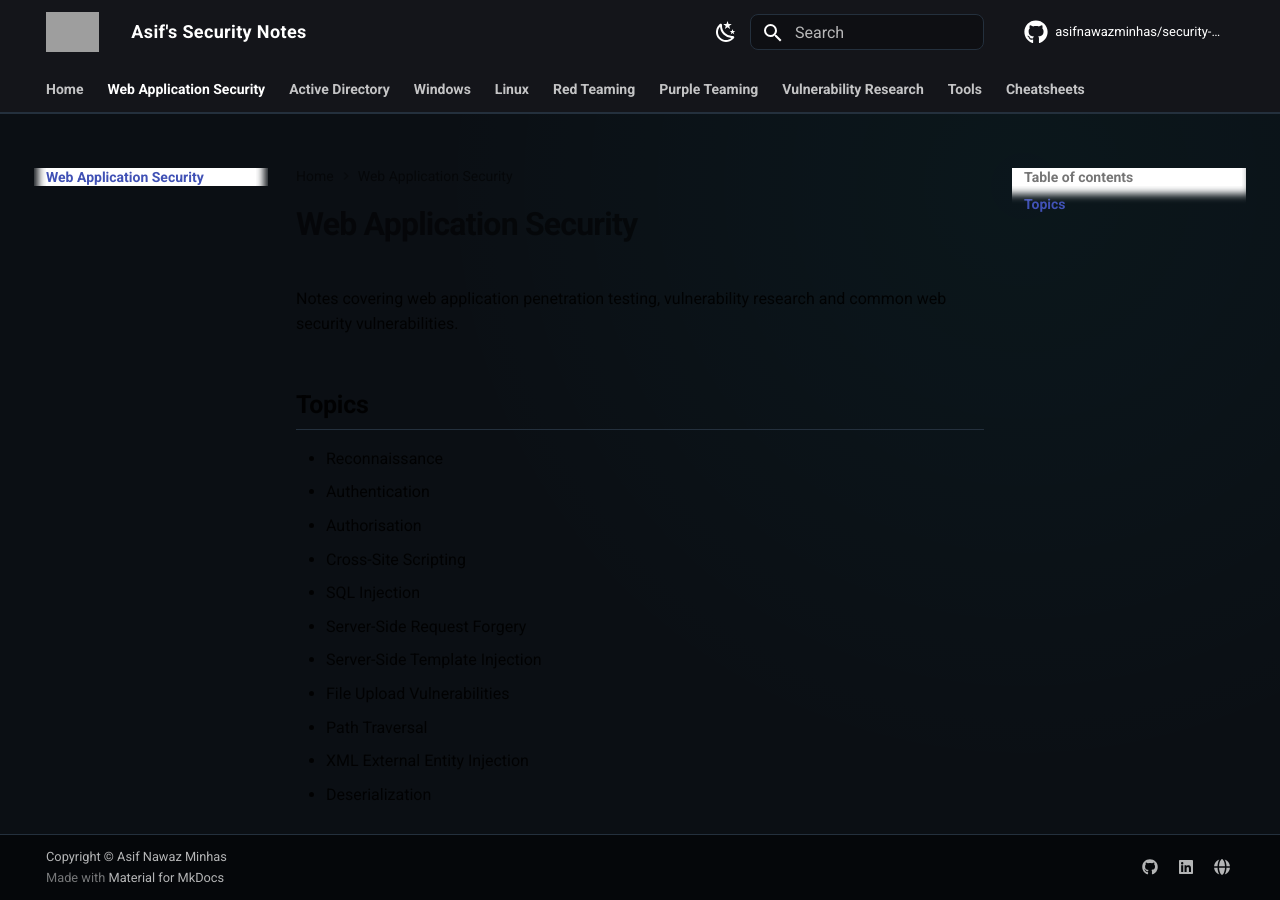
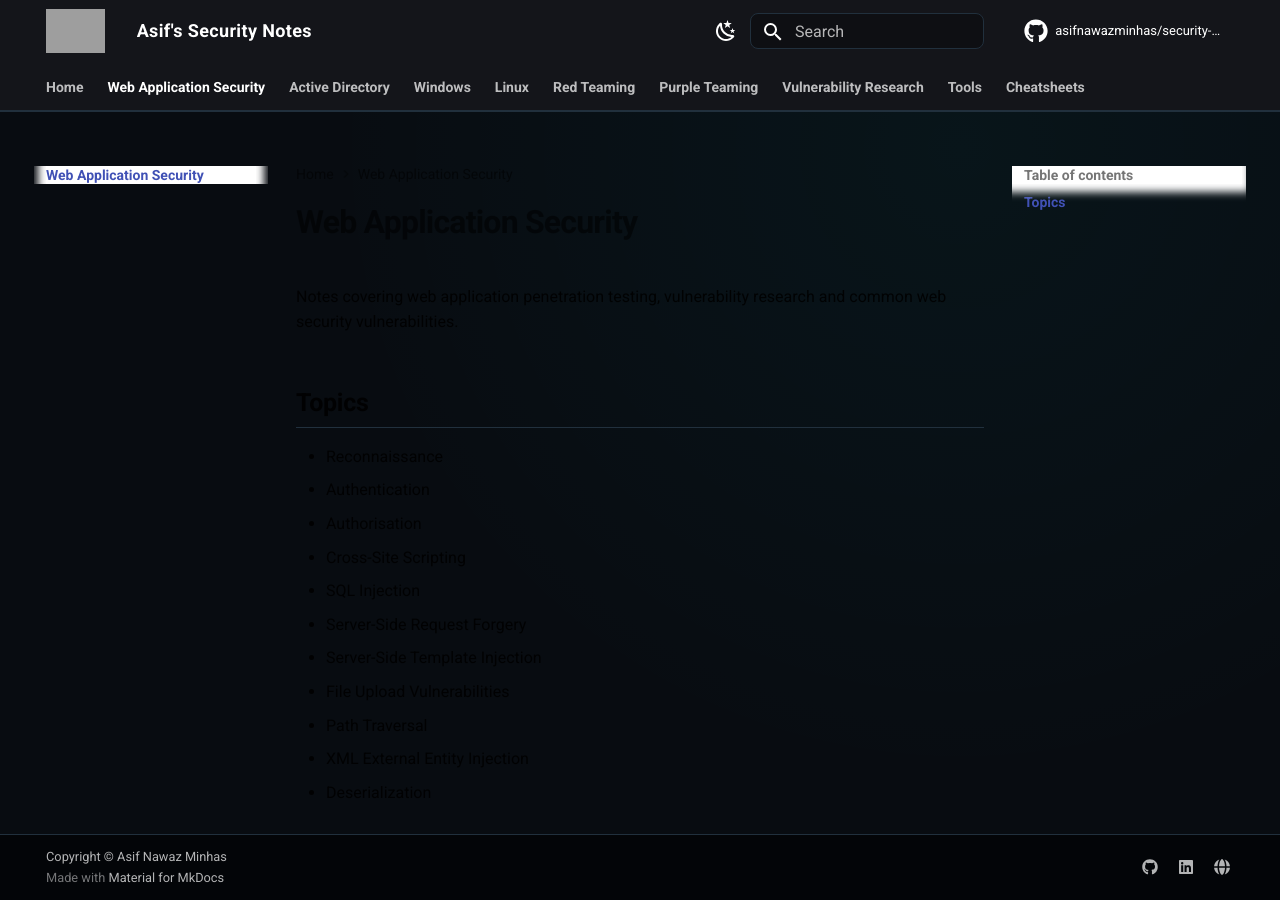
Before and after one commit to asifnawazminhas/security-notes, an MkDocs documentation site: the page built from docs/web/index.md, in a window 1280 px wide. Built offline with MkDocs 1.6.1 and Material for MkDocs 9.7.7, drawn with Linux system fonts in a browser that asks for light colours; comment, search, counter and statistics services are not loaded; grey boxes are pictures that could not be loaded.

Commit message:
Refactor styles in extra.css for dark theme
Updated colors and styles for dark theme and various components in extra.css. Improved overall styling for better visual consistency.

```diff
--- a/docs/stylesheets/extra.css
+++ b/docs/stylesheets/extra.css
@@ -1,41 +1,48 @@
-/* =========================================================
+/* ==========================================================
    Asif's Security Notes
-   Custom MkDocs Material styling
-   ========================================================= */
-
-/* ---------- Global ---------- */
+   Custom MkDocs Material Theme
+   ========================================================== */
 
 :root {
   --am-cyan: #00e5ff;
-  --am-cyan-soft: #64f2ff;
-  --am-red: #ff3b5c;
-  --am-bg: #0b0f14;
-  --am-surface: #111821;
-  --am-border: #24303d;
+  --am-cyan-soft: #67f4ff;
+  --am-cyan-dark: #009fb3;
+  --am-red: #ff334f;
+
+  --am-bg: #080c11;
+  --am-bg-deep: #05080c;
+  --am-surface: #0e151d;
+  --am-surface-light: #131d27;
+  --am-border: #21303d;
 }
 
-/* ---------- Dark theme ---------- */
+/* ==========================================================
+   DARK THEME
+   ========================================================== */
 
 [data-md-color-scheme="slate"] {
   --md-default-bg-color: var(--am-bg);
-  --md-default-fg-color: #d8dee9;
-  --md-default-fg-color--light: #aab4c0;
+  --md-default-fg-color: #d8e0e8;
+  --md-default-fg-color--light: #aab5c0;
+  --md-default-fg-color--lighter: #73808d;
 
-  --md-primary-fg-color: #080b0f;
+  --md-primary-fg-color: #05080c;
   --md-primary-bg-color: #ffffff;
 
   --md-accent-fg-color: var(--am-cyan);
 
-  --md-code-bg-color: #080c10;
-  --md-code-fg-color: #d8dee9;
+  --md-code-bg-color: #05090d;
+  --md-code-fg-color: #dce5ed;
 
   --md-typeset-a-color: var(--am-cyan);
 }
 
-/* ---------- Header ---------- */
+/* ==========================================================
+   HEADER
+   ========================================================== */
 
 .md-header {
-  background: rgba(8, 11, 15, 0.97);
+  background: rgba(5, 8, 12, 0.98);
   border-bottom: 1px solid var(--am-border);
   box-shadow: none;
 }
@@ -45,22 +52,32 @@
   letter-spacing: 0.02em;
 }
 
-.md-header__button.md-logo img,
-.md-header__button.md-logo svg {
-  height: 2rem;
-  width: auto;
+.md-header__button.md-logo {
+  padding-top: 0.25rem;
+  padding-bottom: 0.25rem;
 }
 
-/* ---------- Navigation tabs ---------- */
+.md-header__button.md-logo img {
+  width: auto;
+  height: 2.2rem;
+  object-fit: contain;
+}
+
+/* ==========================================================
+   NAVIGATION TABS
+   ========================================================== */
 
 .md-tabs {
-  background: #080b0f;
+  background: #05080c;
   border-bottom: 1px solid var(--am-border);
 }
 
 .md-tabs__link {
   font-weight: 600;
-  opacity: 0.75;
+  opacity: 0.72;
+  transition:
+    color 0.15s ease,
+    opacity 0.15s ease;
 }
 
 .md-tabs__link:hover,
@@ -69,10 +86,16 @@
   opacity: 1;
 }
 
-/* ---------- Left navigation ---------- */
+/* ==========================================================
+   LEFT NAVIGATION
+   ========================================================== */
 
 .md-nav__title {
   font-weight: 700;
+}
+
+.md-nav__link {
+  transition: color 0.15s ease;
 }
 
 .md-nav__link:hover {
@@ -84,14 +107,16 @@
   font-weight: 700;
 }
 
-/* ---------- Main content ---------- */
+/* ==========================================================
+   MAIN PAGE
+   ========================================================== */
 
 .md-main {
   background:
     radial-gradient(
-      circle at 80% 10%,
-      rgba(0, 229, 255, 0.035),
-      transparent 30rem
+      circle at 75% 5%,
+      rgba(0, 229, 255, 0.04),
+      transparent 32rem
     ),
     var(--am-bg);
 }
@@ -107,16 +132,20 @@
 
 .md-typeset h2 {
   margin-top: 2em;
+  padding-bottom: 0.35rem;
+
+  border-bottom: 1px solid var(--am-border);
+
   font-weight: 700;
-  border-bottom: 1px solid var(--am-border);
-  padding-bottom: 0.35rem;
 }
 
 .md-typeset h3 {
   font-weight: 700;
 }
 
-/* ---------- Links ---------- */
+/* ==========================================================
+   LINKS
+   ========================================================== */
 
 .md-typeset a {
   transition: color 0.15s ease;
@@ -126,14 +155,133 @@
   color: var(--am-cyan-soft);
 }
 
-/* ---------- Code ---------- */
+/* ==========================================================
+   HOMEPAGE HERO
+   ========================================================== */
+
+.security-hero {
+  margin-top: 0;
+  margin-bottom: 2rem;
+}
+
+.security-hero > p:first-child {
+  margin-top: 0;
+}
+
+.security-hero > p:first-child img {
+  display: block;
+
+  width: 100%;
+  max-height: 500px;
+
+  object-fit: cover;
+
+  border: 1px solid var(--am-border);
+  border-radius: 0.65rem;
+
+  box-shadow:
+    0 0 30px rgba(0, 229, 255, 0.08),
+    0 15px 40px rgba(0, 0, 0, 0.4);
+}
+
+.hero-intro {
+  margin-top: 1.75rem;
+}
+
+.hero-intro h1 {
+  margin-bottom: 0.7rem;
+}
+
+/* ==========================================================
+   SECURITY BADGES
+   ========================================================== */
+
+.security-badge {
+  display: inline-block;
+
+  margin:
+    0.25rem
+    0.3rem
+    0.25rem
+    0;
+
+  padding:
+    0.32rem
+    0.68rem;
+
+  border:
+    1px solid
+    rgba(0, 229, 255, 0.45);
+
+  border-radius: 999px;
+
+  color: var(--am-cyan);
+
+  background:
+    rgba(0, 229, 255, 0.05);
+
+  font-family:
+    "Roboto Mono",
+    monospace;
+
+  font-size: 0.68rem;
+
+  font-weight: 700;
+
+  letter-spacing: 0.045em;
+}
+
+/* ==========================================================
+   HOMEPAGE CARDS
+   ========================================================== */
+
+.md-typeset .grid.cards > ul > li {
+  background:
+    linear-gradient(
+      145deg,
+      rgba(17, 24, 33, 0.82),
+      rgba(8, 12, 17, 0.82)
+    );
+
+  border: 1px solid var(--am-border);
+
+  border-radius: 0.55rem;
+
+  transition:
+    border-color 0.2s ease,
+    transform 0.2s ease,
+    box-shadow 0.2s ease;
+}
+
+.md-typeset .grid.cards > ul > li:hover {
+  border-color:
+    rgba(0, 229, 255, 0.65);
+
+  transform:
+    translateY(-3px);
+
+  box-shadow:
+    0 10px 30px
+    rgba(0, 229, 255, 0.07);
+}
+
+.md-typeset .grid.cards .lg {
+  color: var(--am-cyan);
+}
+
+/* ==========================================================
+   CODE
+   ========================================================== */
 
 .md-typeset code {
   border-radius: 0.3rem;
 }
 
 .md-typeset pre > code {
-  border: 1px solid var(--am-border);
+  border:
+    1px solid
+    var(--am-border);
+
   border-radius: 0.5rem;
 }
 
@@ -145,28 +293,94 @@
   color: var(--am-cyan);
 }
 
-/* ---------- Tables ---------- */
+/* ==========================================================
+   TERMINAL
+   ========================================================== */
+
+.terminal {
+  margin: 1.2rem 0;
+
+  padding: 1rem 1.2rem;
+
+  background:
+    #05080b;
+
+  border:
+    1px solid
+    var(--am-border);
+
+  border-left:
+    3px solid
+    var(--am-cyan);
+
+  border-radius: 0.45rem;
+
+  font-family:
+    "Roboto Mono",
+    monospace;
+
+  color: #dce5ed;
+}
+
+.terminal::before {
+  content: "root@security-notes:~$";
+
+  display: block;
+
+  margin-bottom: 0.65rem;
+
+  color: var(--am-cyan);
+
+  font-weight: 700;
+}
+
+/* ==========================================================
+   RED TEAM ACCENT
+   ========================================================== */
+
+.red-team {
+  padding-left: 1rem;
+
+  border-left:
+    3px solid
+    var(--am-red);
+}
+
+/* ==========================================================
+   TABLES
+   ========================================================== */
 
 .md-typeset table:not([class]) {
-  border: 1px solid var(--am-border);
+  border:
+    1px solid
+    var(--am-border);
+
   border-radius: 0.4rem;
 }
 
 .md-typeset table:not([class]) th {
-  background: var(--am-surface);
+  background:
+    var(--am-surface);
 }
 
-/* ---------- Admonitions ---------- */
+/* ==========================================================
+   ADMONITIONS
+   ========================================================== */
 
 .md-typeset .admonition,
 .md-typeset details {
   border-radius: 0.45rem;
 }
 
-/* ---------- Search ---------- */
+/* ==========================================================
+   SEARCH
+   ========================================================== */
 
 .md-search__form {
-  border: 1px solid var(--am-border);
+  border:
+    1px solid
+    var(--am-border);
+
   border-radius: 0.4rem;
 }
 
@@ -174,7 +388,18 @@
   border-color: var(--am-cyan);
 }
 
-/* ---------- Scrollbar ---------- */
+/* ==========================================================
+   TEXT SELECTION
+   ========================================================== */
+
+::selection {
+  background:
+    rgba(0, 229, 255, 0.25);
+}
+
+/* ==========================================================
+   SCROLLBAR
+   ========================================================== */
 
 [data-md-color-scheme="slate"] ::-webkit-scrollbar {
   width: 10px;
@@ -182,7 +407,7 @@
 }
 
 [data-md-color-scheme="slate"] ::-webkit-scrollbar-track {
-  background: #080b0f;
+  background: #05080c;
 }
 
 [data-md-color-scheme="slate"] ::-webkit-scrollbar-thumb {
@@ -194,66 +419,29 @@
   background: #354554;
 }
 
-/* ---------- Selection ---------- */
+/* ==========================================================
+   FOOTER
+   ========================================================== */
 
-::selection {
-  background: rgba(0, 229, 255, 0.25);
+.md-footer {
+  background: #05080c;
+
+  border-top:
+    1px solid
+    var(--am-border);
 }
 
-/* ---------- Footer ---------- */
-
-.md-footer {
-  background: #080b0f;
-  border-top: 1px solid var(--am-border);
-}
-
-/* ---------- Custom security badge ---------- */
-
-.security-badge {
-  display: inline-block;
-  margin: 0.2rem 0.3rem 0.2rem 0;
-  padding: 0.3rem 0.65rem;
-  border: 1px solid rgba(0, 229, 255, 0.45);
-  border-radius: 999px;
-  color: var(--am-cyan);
-  background: rgba(0, 229, 255, 0.05);
-  font-family: monospace;
-  font-size: 0.72rem;
-  font-weight: 700;
-  letter-spacing: 0.04em;
-}
-
-/* ---------- Terminal block ---------- */
-
-.terminal {
-  margin: 1rem 0;
-  padding: 1rem;
-  background: #05080b;
-  border: 1px solid var(--am-border);
-  border-left: 3px solid var(--am-cyan);
-  border-radius: 0.45rem;
-  font-family: monospace;
-}
-
-.terminal::before {
-  content: "root@security-notes:~$";
-  display: block;
-  margin-bottom: 0.65rem;
-  color: var(--am-cyan);
-  font-weight: 700;
-}
-
-/* ---------- Red team accent ---------- */
-
-.red-team {
-  border-left: 3px solid var(--am-red);
-  padding-left: 1rem;
-}
-
-/* ---------- Responsive ---------- */
+/* ==========================================================
+   MOBILE
+   ========================================================== */
 
 @media screen and (max-width: 76.234375em) {
+
   .md-nav__source {
-    background: #080b0f;
+    background: #05080c;
+  }
+
+  .security-hero > p:first-child img {
+    border-radius: 0.4rem;
   }
 }
```
